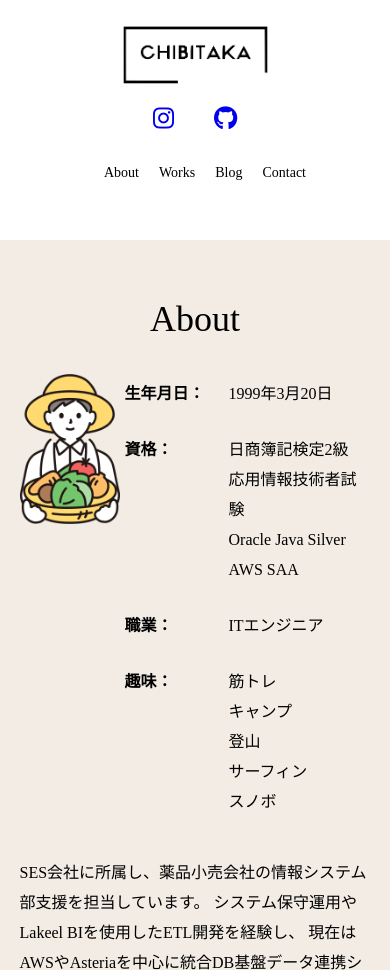
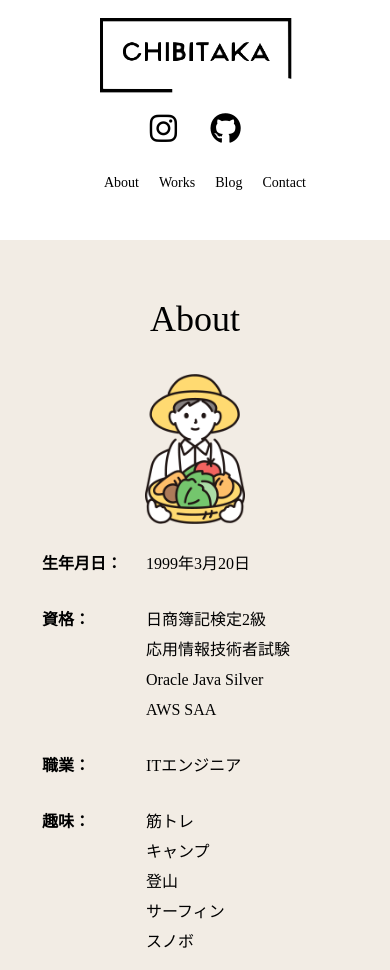
Before and after one commit to chibitaka0320/introduction, a plain HTML site: page index.html in a window 390 px wide. Shown: the top 970 px of the page. Drawn offline with Linux system fonts and the light colour scheme.

Commit message:
responsive

```diff
--- a/css/index.css
+++ b/css/index.css
@@ -26,6 +26,9 @@ header nav ul li a {
 }
 .fab {
     margin-left: 20px;
+}
+.fab-instagram {
+    color:"red";
 }
 
 /* コンテンツ */
@@ -115,6 +118,13 @@ footer {
     .contents {
         width: 90%;
     }
+    .about-main {
+        align-items: center;
+        flex-direction: column;
+    }
+    #about table {
+        width: 70%;
+    }
 }
 /* レスポンシブ450 */
 @media screen and (min-width:450px) {
@@ -144,7 +154,7 @@ footer {
         justify-content: center;
     }
     header img {
-        width: 150px;
+        width: 200px;
     }
     .social-btn {
         padding: 0;
@@ -152,4 +162,10 @@ footer {
     header nav ul {
         padding: 0;
     }
+    #about table {
+        width: 90%;
+    }
+    .fab {
+        transform: scale(1.3);
+    }
 }
--- a/index.html
+++ b/index.html
@@ -15,12 +15,12 @@
         <ul class="social-btn">
             <li>
               <a href="https://www.instagram.com/a.t__0320/">
-                <i class="fab fa-instagram"></i>
+                <i class="fab fa-instagram" style="color:black"></i>
               </a>
             </li>
             <li>
               <a href="https://github.com/chibitaka0320">
-                <i class="fab fa-github"></i>
+                <i class="fab fa-github" style="color:black"></i>
               </a>
             </li>
         </ul>
```
